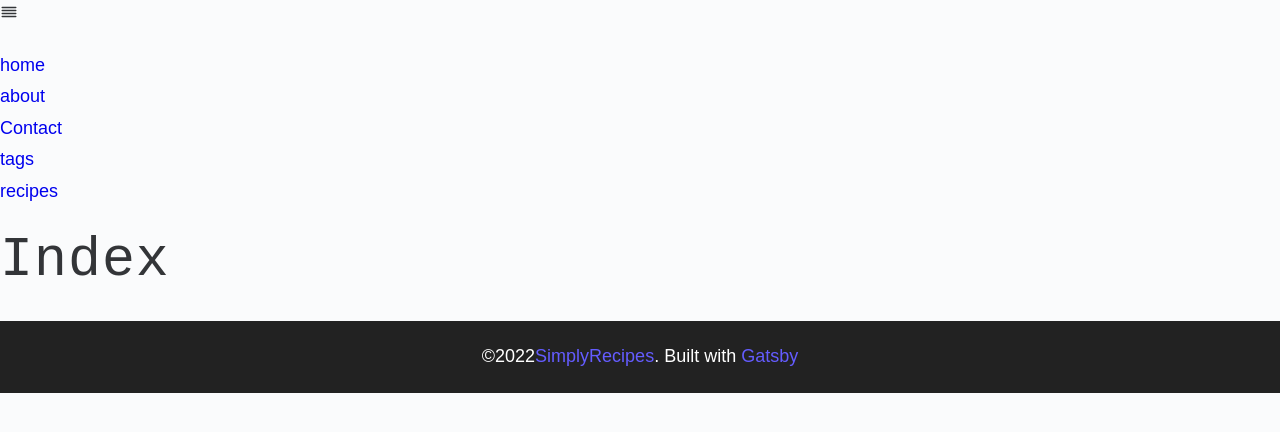
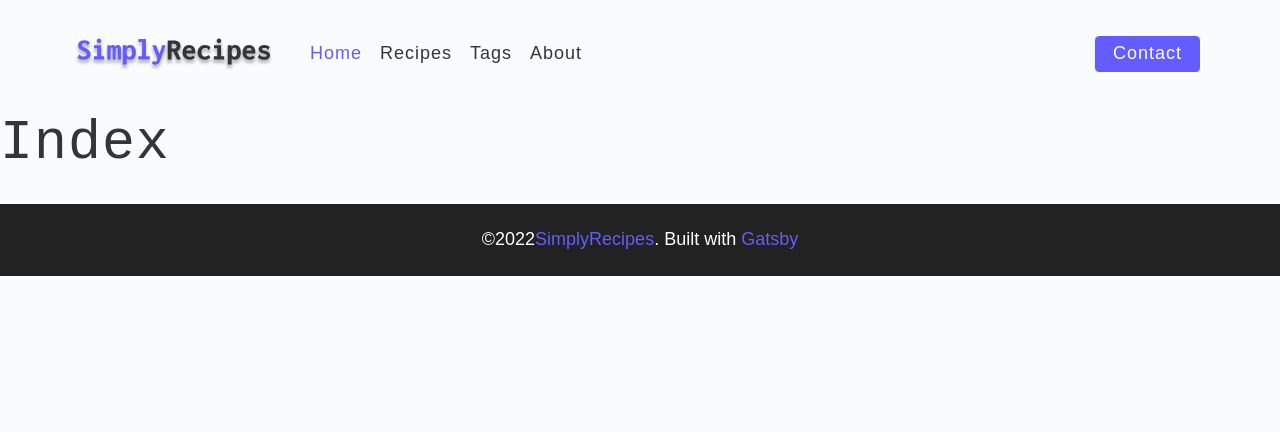
Before and after one commit to PhilipSanM/CodingDuck_Rubberducking, a Gatsby site in the folder Gatsby/recipes/: page / in a window 1280 px wide. Built offline with nearby package versions, Linux system fonts and the light colour scheme; Gatsby itself is replaced by a stand-in of ours.

Commit message:
Navbar setup with gatsby recipes v0.7

```diff
--- a/Gatsby/recipes/src/components/Navbar.js
+++ b/Gatsby/recipes/src/components/Navbar.js
@@ -1,27 +1,44 @@
 import React from "react"
 import { Link } from "gatsby"
 import { FiAlignJustify } from "react-icons/fi"
+import logo from "../assets/images/logo.svg"
+
 const Navbar = () => {
   return (
-    <nav>
-      <FiAlignJustify />
-      <ul>
-        <li>
-          <Link to="/">home</Link>
-        </li>
-        <li>
-          <Link to="/about">about</Link>
-        </li>
-        <li>
-          <Link to="/contact">Contact</Link>
-        </li>
-        <li>
-          <Link to="/tags">tags</Link>
-        </li>
-        <li>
-          <Link to="/recipes">recipes</Link>
-        </li>
-      </ul>
+    <nav className="navbar">
+      <div className="nav-center">
+        <div className="nav-header">
+          <Link to="/">
+            <img src={logo} alt="simply recipes" />
+          </Link>
+          <button className="nav-btn">
+            <FiAlignJustify />
+          </button>
+        </div>
+        <div className="nav-links show-links">
+          <Link to="/" className="nav-link" activeClassName="active-link">
+            home
+          </Link>
+          <Link
+            to="/recipes"
+            className="nav-link"
+            activeClassName="active-link"
+          >
+            recipes
+          </Link>
+          <Link to="/tags" className="nav-link" activeClassName="active-link">
+            tags
+          </Link>
+          <Link to="/about" className="nav-link" activeClassName="active-link">
+            about
+          </Link>
+          <div className="nav-link contact-link">
+            <Link to="/contact" className="btn">
+              contact
+            </Link>
+          </div>
+        </div>
+      </div>
     </nav>
   )
 }
```
